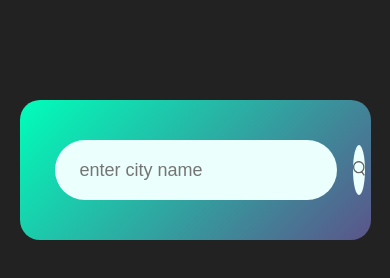
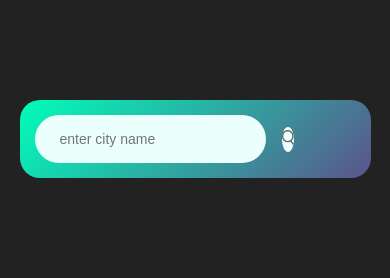
Before and after one commit to baibhav16/Weather-Check, a plain HTML site: page index.html in a window 390 px wide. Drawn offline with Linux system fonts and the light colour scheme.

Commit message:
Update style.css

```diff
--- a/style.css
+++ b/style.css
@@ -96,3 +96,25 @@ body{
   margin-top: 10px;
   display: none;
 }
+@media only screen and (max-width: 600px) {
+  /* Your styles for small screens here */
+.card{
+  padding: 15px 15px;
+}
+  .search{
+    width: 80%;
+
+  }
+  .search input{
+    font-size: 14px;
+    height: 48px;
+
+  }
+  .search button{
+    width: 30px;
+    height:25px;
+  }
+  .search button image{
+width: 8px;
+  }
+}
```
